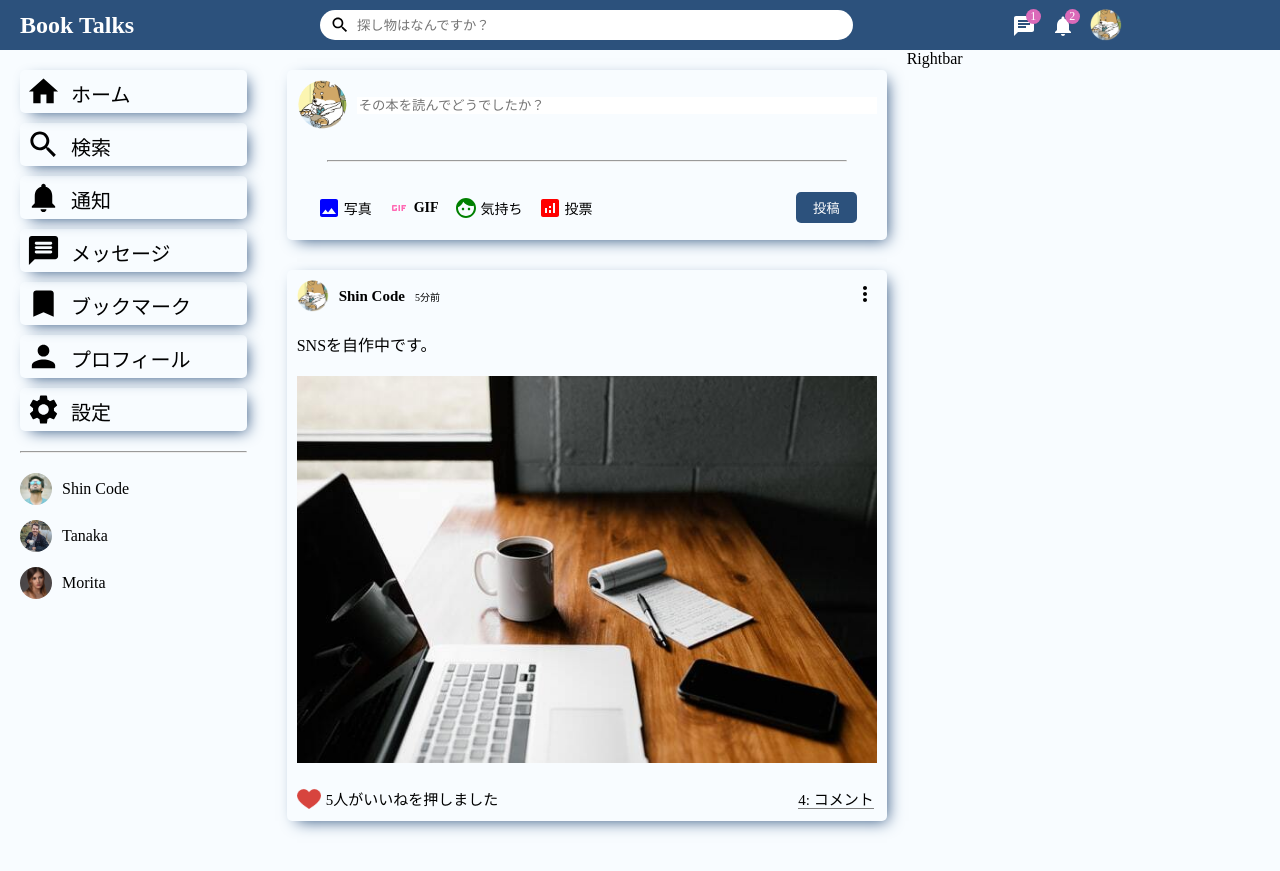
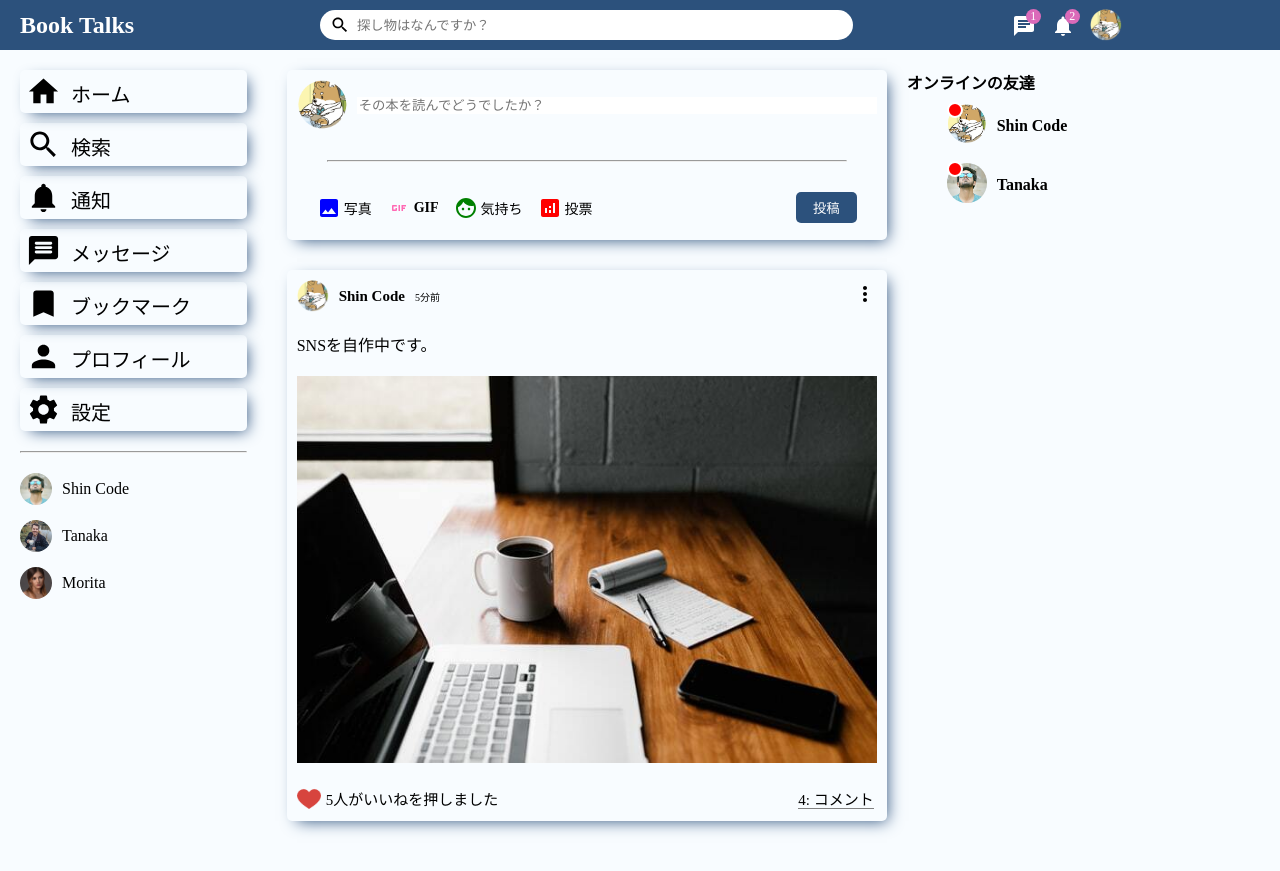
Before and after one commit to Koharu0212/BookTalks, a React (Create React App) app in the folder frontend/: page / in a window 1280 px wide. Built offline with nearby package versions, Linux system fonts and the light colour scheme.

Commit message:
ホーム画面右側のコンポーネントを追加

```diff
--- a/frontend/src/components/rightbar/Rightbar.css
+++ b/frontend/src/components/rightbar/Rightbar.css
@@ -1,3 +1,50 @@
 .rightbar {
 	flex: 3.5;
 }
+
+.rightbarWrapper {
+	padding: 20px 20px 0 0;
+}
+
+.rightbarTitle {
+	margin-bottom: 10px;
+}
+
+.rightbraFriendList {
+	padding: 0;
+	margin: 0;
+	list-style: none;
+}
+
+.rightbarFriend {
+	display: flex;
+	align-items: center;
+	margin-bottom: 15px;
+}
+
+.rightbarProfileImgContainer {
+	margin-right: 10px;
+	position: relative;
+}
+
+.rightbarProfileImg {
+	width: 40px;
+	height: 40px;
+	border-radius: 50%;
+	object-fit: cover;
+}
+
+.rightbarUserName {
+	font-weight: 550;
+}
+
+.rightbarOnline {
+	background-color: red;
+	position: absolute;
+	width: 12px;
+	height: 12px;
+	border-radius: 50px;
+	top: -2px;
+	left: 0;
+	border: 2px solid white;
+}
--- a/frontend/src/components/rightbar/Rightbar.jsx
+++ b/frontend/src/components/rightbar/Rightbar.jsx
@@ -3,6 +3,26 @@
 
 export default function Rightbar() {
   return (
-	<div className="rightbar">Rightbar</div>
+	<div className="rightbar">
+    <div className="rightbarWrapper">
+      <h4 className="rightbarTitle">オンラインの友達</h4>
+      <ul className="rightbarFriendList">
+        <li className="rightbarFriend">
+          <div className="rightbarProfileImgContainer">
+            <img src="assets/person/1.jpeg" alt="" className="rightbarProfileImg"/>
+            <span className="rightbarOnline"></span>
+          </div>
+          <span className="rightbarUserName">Shin Code</span>
+        </li>
+        <li className="rightbarFriend">
+          <div className="rightbarProfileImgContainer">
+            <img src="assets/person/2.jpeg" alt=""  className="rightbarProfileImg"/>
+            <span className="rightbarOnline"></span>
+          </div>
+          <span className="rightbarUserName">Tanaka</span>
+        </li>
+      </ul>
+    </div>
+  </div>
   )
 }
```
